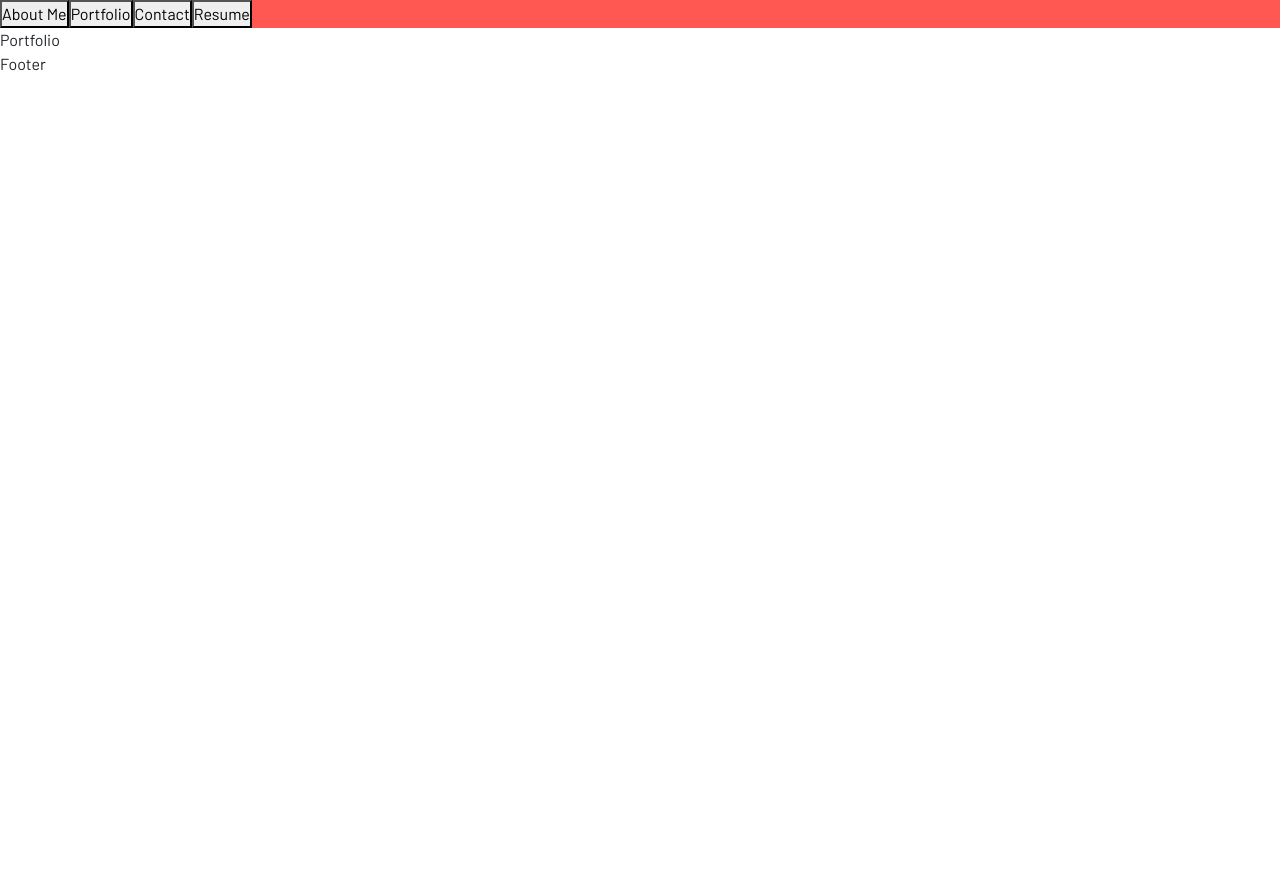
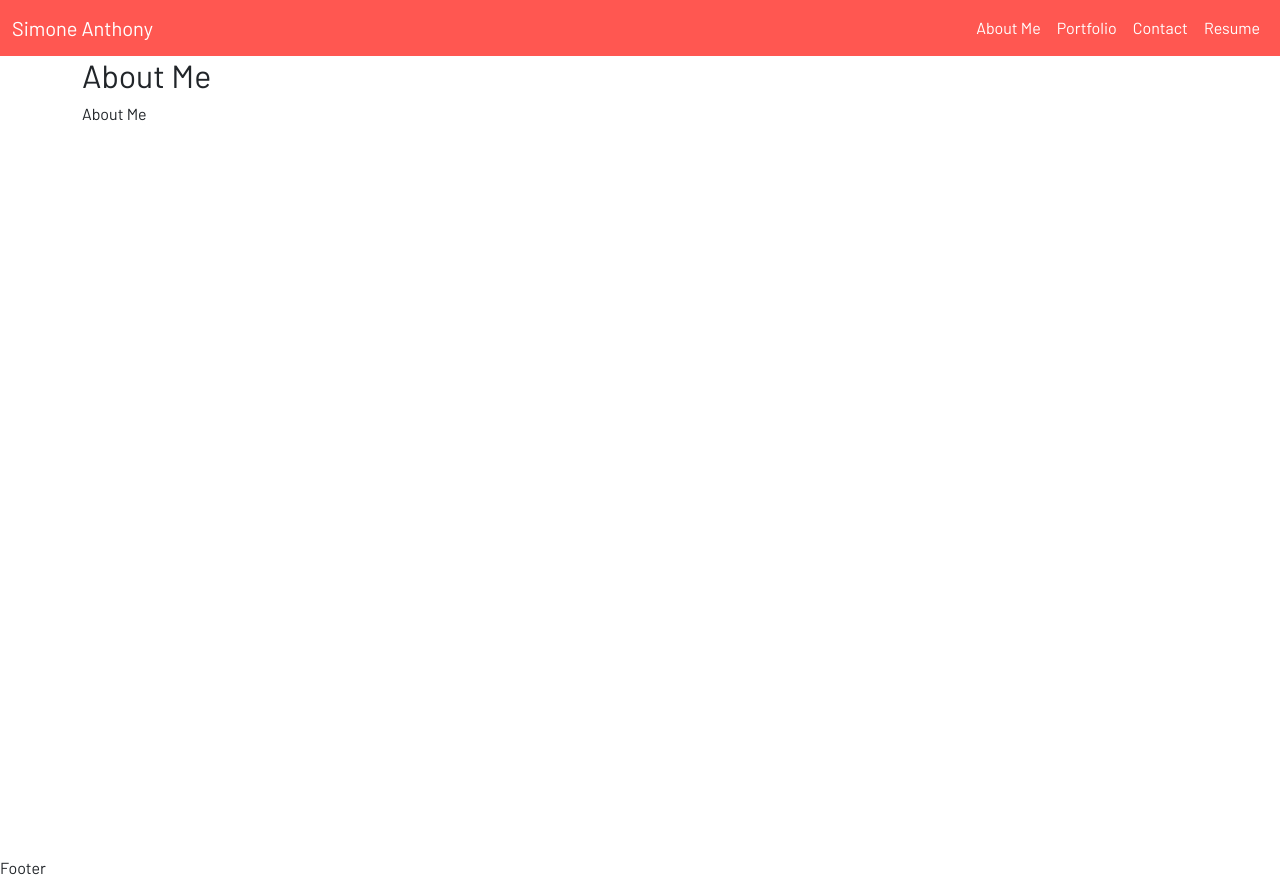
Before and after one commit to simone188535/React-Portfolio-Homework, a React (Create React App) app: page / in a window 1280 px wide. Before the commit the page ends 800 px from the top, so only its background shows below. Built offline with nearby package versions, Linux system fonts and the light colour scheme.

Commit message:
components made for all project elements, unneeded styling removed

```diff
--- a/src/App.js
+++ b/src/App.js
@@ -1,13 +1,20 @@
+import { useState } from "react";
 import Header from "./components/Header";
-import Portfolio from "./components/Portfolio";
+import Project from "./components/Project";
 import Footer from "./components/Footer";
 
 function App() {
+  const [displayContent, setDisplayContent] = useState(0);
+  const changeDisplayContent = (index) => setDisplayContent(index);
+
   return (
     <>
-    <Header/>
-    <Portfolio/>
-    <Footer/>
+      <Header
+        displayContent={displayContent}
+        changeDisplayContent={changeDisplayContent}
+      />
+      <Project displayContent={displayContent} />
+      <Footer />
     </>
   );
 }
--- /dev/null
+++ b/src/components/Header/Navigation.js
@@ -0,0 +1,48 @@
+const Navigation = () => {
+  return (
+    <nav className="navbar navbar-expand-md">
+      <div className="container-fluid">
+        <span className="navbar-brand">
+          Simone Anthony
+        </span>
+        <button
+          className="navbar-toggler"
+          type="button"
+          data-bs-toggle="collapse"
+          data-bs-target="#navbarToggler"
+          aria-controls="navbarToggler"
+          aria-expanded="false"
+          aria-label="Toggle navigation"
+        >
+          <span className="navbar-toggler-icon"></span>
+        </button>
+        <div className="collapse navbar-collapse justify-content-end" id="navbarToggler">
+          <ul className="navbar-nav">
+            <li className="nav-item mx-2">
+              <span>
+                About Me
+              </span>
+            </li>
+            <li className="nav-item mx-2">
+              <span>
+                Portfolio
+              </span>
+            </li>
+            <li className="nav-item mx-2">
+              <span>
+                Contact
+              </span>
+            </li>
+            <li className="nav-item mx-2">
+              <span>
+                Resume
+              </span>
+            </li>
+          </ul>
+        </div>
+      </div>
+    </nav>
+  );
+};
+
+export default Navigation;
--- a/src/components/Header/index.js
+++ b/src/components/Header/index.js
@@ -1,12 +1,8 @@
+import Navigation from "./Navigation";
 const Header = () => {
   return (
     <nav className="nav-bar">
-      <div className="nav-bar__wrapper">
-        <button className="nav-bar__item">About Me</button>
-        <button className="nav-bar__item">Portfolio</button>
-        <button className="nav-bar__item">Contact</button>
-        <button className="nav-bar__item">Resume</button>
-      </div>
+        <Navigation/>
     </nav>
   );
 };
--- a/src/components/Portfolio/index.js
+++ /dev/null
@@ -1,5 +0,0 @@
-const Portfolio = () => {
-      return <main>Portfolio</main>;
-    };
-
-    export default Portfolio;
--- /dev/null
+++ b/src/components/Project/AboutMe.js
@@ -0,0 +1,6 @@
+
+const AboutMe = () => {
+    return <section>About Me</section>;
+  };
+
+  export default AboutMe;
--- /dev/null
+++ b/src/components/Project/Contact.js
@@ -0,0 +1,6 @@
+
+const Contact = () => {
+    return <section>Contact</section>;
+  };
+
+  export default Contact;
--- /dev/null
+++ b/src/components/Project/Portfolio.js
@@ -0,0 +1,6 @@
+
+const Portfolio = () => {
+    return <section>Portfolio</section>;
+  };
+
+  export default Portfolio;
--- /dev/null
+++ b/src/components/Project/Resume.js
@@ -0,0 +1,6 @@
+
+const Resume = () => {
+    return <section>Resume</section>;
+  };
+
+  export default Resume;
--- /dev/null
+++ b/src/components/Project/index.js
@@ -0,0 +1,34 @@
+import AboutMe from "./AboutMe";
+import Contact from "./Contact";
+import Portfolio from "./Portfolio";
+import Resume from "./Resume";
+
+const displayDetails = [
+  {
+    header: "About Me",
+    component: <AboutMe />,
+  },
+  {
+    header: "Contact",
+    component: <Contact />,
+  },
+  {
+    header: "Portfolio",
+    component: <Portfolio />,
+  },
+  {
+    header: "Resume",
+    component: <Resume />,
+  },
+];
+
+const Project = ({ displayContent }) => {
+  return (
+    <main className="container h-100 min-vh-100">
+      <h2>{displayDetails[displayContent].header}</h2>
+      {displayDetails[displayContent].component}
+    </main>
+  );
+};
+
+export default Project;
--- a/src/index.js
+++ b/src/index.js
@@ -4,6 +4,7 @@ import './index.scss';
 import App from './App';
 import reportWebVitals from './reportWebVitals';
 import 'bootstrap/dist/css/bootstrap.css';
+import 'bootstrap/dist/js/bootstrap.bundle';
 
 ReactDOM.render(
   <React.StrictMode>
--- a/src/index.scss
+++ b/src/index.scss
@@ -19,19 +19,11 @@
     font-family: 'Barlow', sans-serif;
 }
 
+html, body {
+    height: 100%;
+}
+
 .nav-bar {
     background-color: var(--orange-red-alpha);
-
-    // &__ {
-    //     &wrapper{
-    //         height: 50px;
-    //     }
-    //     &item {
-    //         color: var(--white);
-    //         background-color: transparent;
-    //         border: 0;
-    //         height: 100%;
-
-    //     }
-    // }
+    color: var(--white);
 }
```
